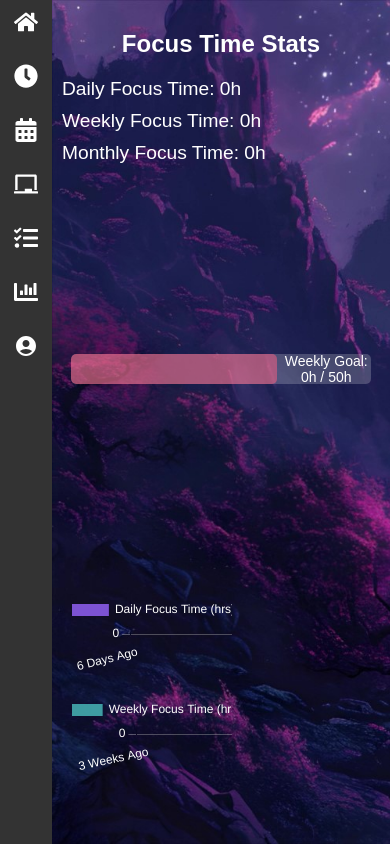
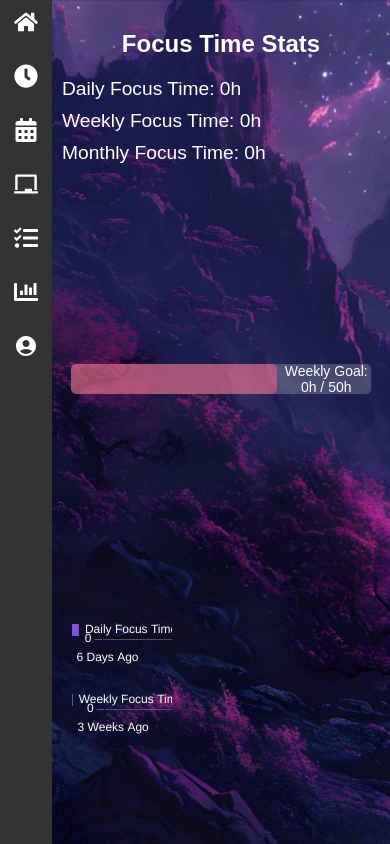
Before and after one commit to ShantanuSingh08/DailyGridsApp, a React (Create React App) app: page /stats in a window 390 px wide. Built offline with nearby package versions, Linux system fonts and the light colour scheme; no server answers.

Commit message:
Update Stats.css

```diff
--- a/src/Stats.css
+++ b/src/Stats.css
@@ -112,7 +112,7 @@
   .charts {
     padding-right: 5%; /* Adjust padding */
     padding: 40px 10% 20px 20px;
-    height: 80px;
+    height: 50px;
   }
 
   .progress-container {
```
